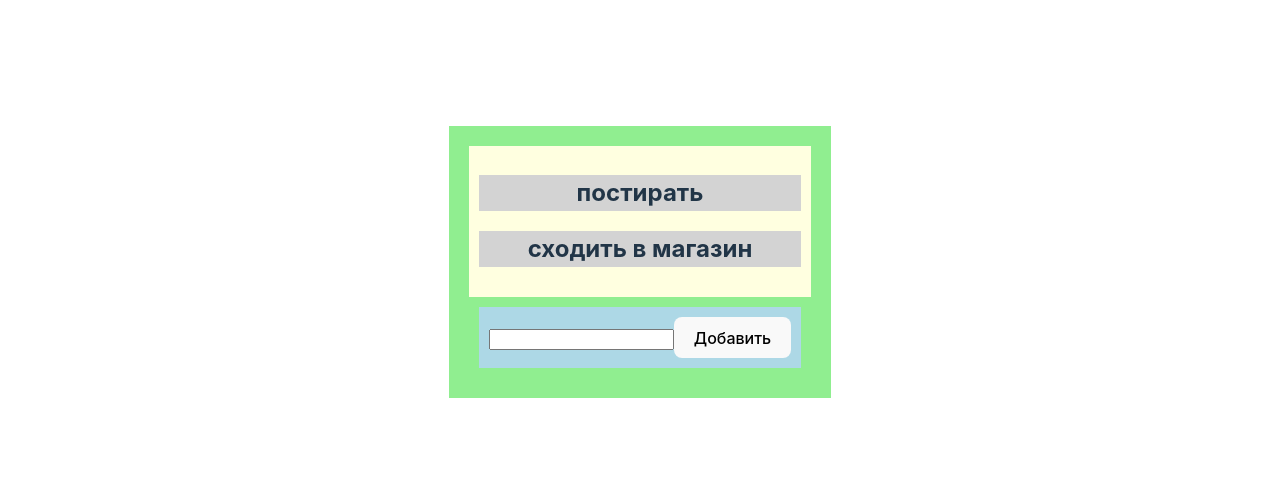
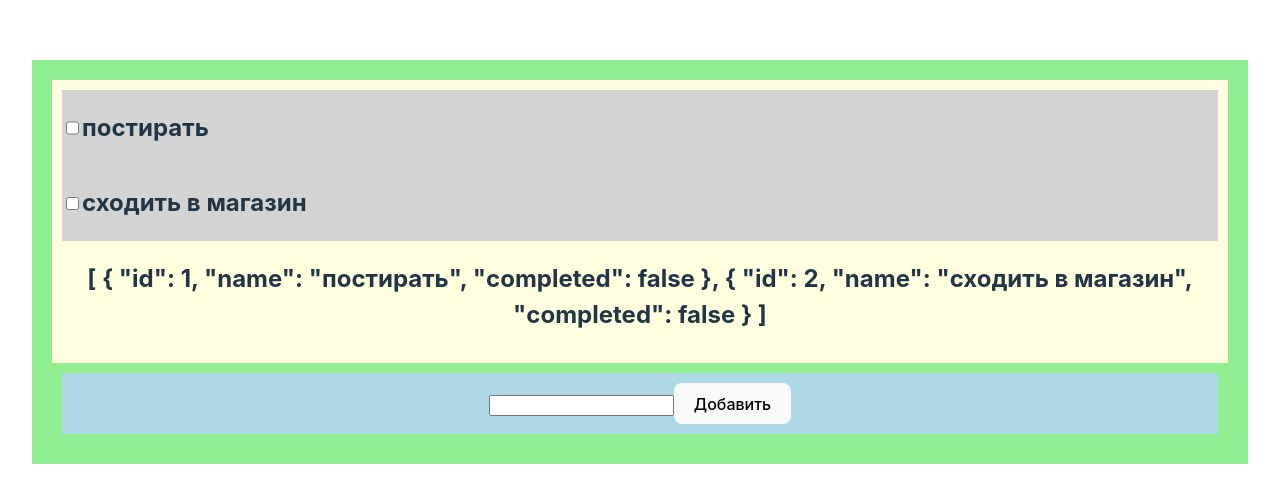
Before and after one commit to Diana397248/TODO, a Vue app: page / in a window 1280 px wide. Shown: the part 138-640 px from the top of the page. Built offline with nearby package versions, Linux system fonts and the light colour scheme.

Commit message:
checkbox (#3)
* checkbox

* checkbox

* теперь у todos есть id

```diff
--- a/src/components/TaskForm.vue
+++ b/src/components/TaskForm.vue
@@ -11,7 +11,6 @@ const createFormHandler = () => {
   props.createTodo(nameTask.value);
   nameTask.value = '';
 }
-
 </script>
 
 <template>
--- a/src/components/TaskItem.vue
+++ b/src/components/TaskItem.vue
@@ -4,10 +4,17 @@ const props = defineProps({
   todo: Object,
 });
 
+const changeCompletedHandler = (todo) => {
+  todo.completed = !todo.completed;
+};
 </script>
 
 <template>
   <div class="task">
+    <input type="checkbox"
+           :checked="props.todo.completed"
+           @change="changeCompletedHandler(props.todo)"
+    />
     <h2> {{ props.todo.name }} </h2>
   </div>
 </template>
@@ -15,5 +22,6 @@ const props = defineProps({
 <style scoped>
 .task {
   background-color: lightgray;
+  display: flex;
 }
 </style>
--- a/src/components/TaskList.vue
+++ b/src/components/TaskList.vue
@@ -9,6 +9,8 @@ const props = defineProps({
 <template>
   <div class="list">
     <TaskItem v-for="todo in props.todos" :todo="todo"/>
+    <h2> {{ todos }} </h2>
+
   </div>
 </template>
 
--- a/src/page/TodoPage.vue
+++ b/src/page/TodoPage.vue
@@ -3,11 +3,21 @@ import TaskList from '../components/TaskList.vue';
 import TaskForm from '../components/TaskForm.vue';
 import {ref} from "vue";
 
-const todos = ref([{name: "постирать"}, {name: "сходить в магазин"}]);
+
+const todos = ref([
+  {id: 1, name: "постирать", completed: false},
+  {id: 2, name: "сходить в магазин", completed: false}]);
+
+let lastId = 2
 
 const createTodo = (taskName) => {
-  let newTask = {name: taskName}
+  lastId += 1;
+  let newTask = {id: lastId, name: taskName, completed: false}
   todos.value.push(newTask)
+}
+
+const changeTodo = (todo) => {
+  todos.value
 }
 </script>
 
```
